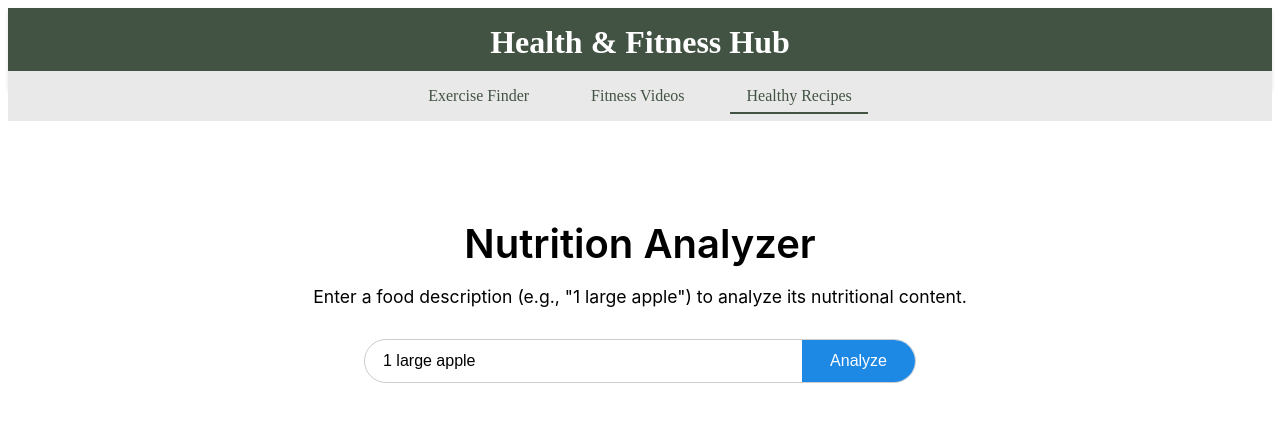
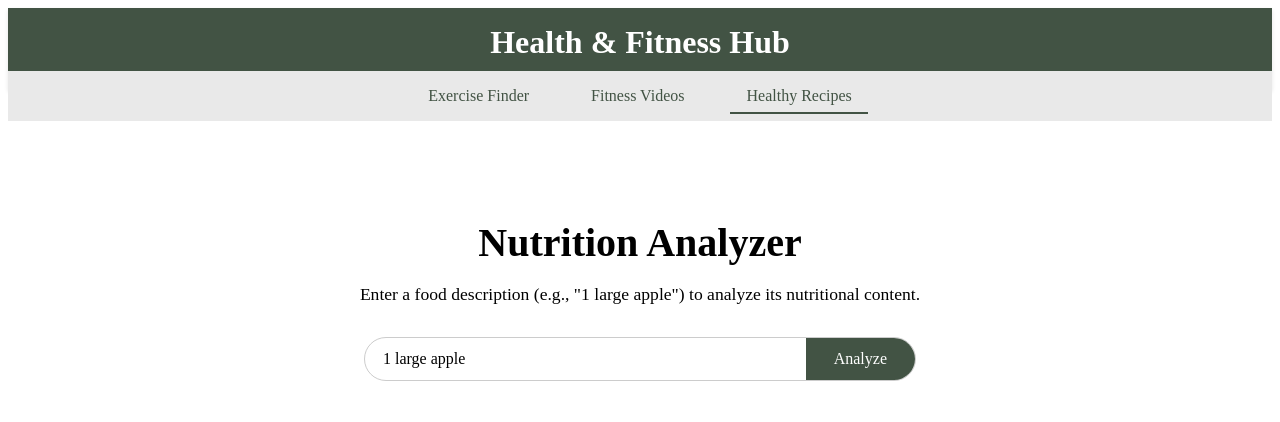
Before and after one commit to liowzhiheng/Gymy, an Angular app in the folder health-fitness-hub/: page /recipes in a window 1280 px wide. Shown: the top 422 px of the page. Built offline with nearby package versions, Linux system fonts and the light colour scheme.

Commit message:
font style changed

```diff
--- a/health-fitness-hub/src/app/components/healthy-recipes/healthy-recipes.component.css
+++ b/health-fitness-hub/src/app/components/healthy-recipes/healthy-recipes.component.css
@@ -1,4 +1,5 @@
 /* src/app/components/healthy-recipes/healthy-recipes.component.css */
+
 :root {
     --primary-color: #1e88e5;
     --primary-hover-color: #1565c0;
@@ -64,7 +65,7 @@
     font-size: 1rem;
     font-weight: 500;
     color: #fff;
-    background-color: #1e88e5;
+    background-color: #425344;
     /* background-color: var(--primary-color); */
     border: none;
     outline: none;
@@ -73,7 +74,7 @@
 }
 
 .search-area button:hover:not(:disabled) {
-    background-color: #1565c0;
+    background-color: #2d3a2f;
     /* background-color: var(--primary-hover-color); */
 }
 
--- a/health-fitness-hub/src/styles.css
+++ b/health-fitness-hub/src/styles.css
@@ -1 +1,4 @@
 /* You can add global styles to this file, and also import other style files */
+* {
+    font-family: 'Times New Roman', Times, serif;
+}
```
